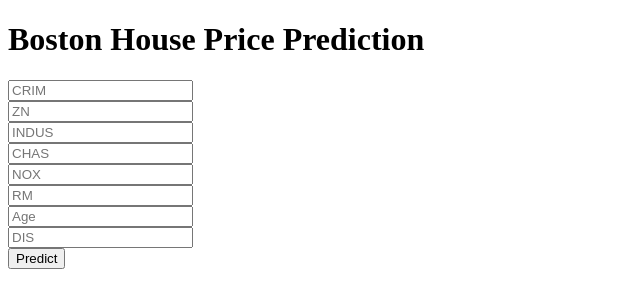
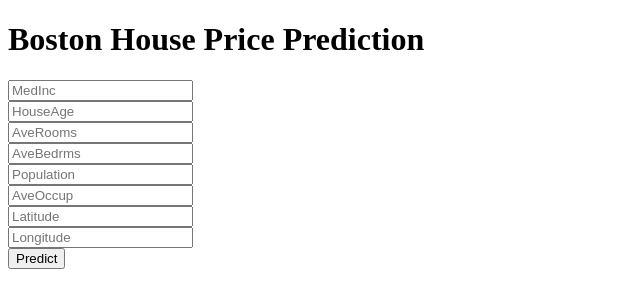
Before and after one commit to Jonatala/CaliforniaHousing, a Flask app: page / in a window 1280 px wide. Shown: the top 308 px of the page, without its empty margins (0-640 px from the left). Run offline with Flask 2, Linux system fonts and the light colour scheme; parts of the project's set-up code (start-up, migrations or seed data) failed here and were passed over.

Commit message:
update made to home.py

```diff
--- a/templates/home.html
+++ b/templates/home.html
@@ -18,14 +18,14 @@
 
      <!-- Main Input For Receiving Query to our ML -->
     <form action="{{ url_for('predict')}}"method="post">
-      <input type="text" name="MedInc" placeholder="CRIM" required="required" /><br>
-    	<input type="text" name="HouseAge" placeholder="ZN" required="required" /><br>
-        <input type="text" name="AveRooms" placeholder="INDUS" required="required" /><br>
-        <input type="text" name="AveBedrms" placeholder="CHAS" required="required" /><br>
-        <input type="text" name="Population" placeholder="NOX" required="required" /><br>
-        <input type="text" name="AveOccup" placeholder="RM" required="required" /><br>
-        <input type="text" name="Latitude" placeholder="Age" required="required" /><br>
-        <input type="text" name="Longitude" placeholder="DIS" required="required" /><br>
+      <input type="text" name="MedInc" placeholder="MedInc" required="required" /><br>
+    	<input type="text" name="HouseAge" placeholder="HouseAge" required="required" /><br>
+        <input type="text" name="AveRooms" placeholder="AveRooms" required="required" /><br>
+        <input type="text" name="AveBedrms" placeholder="AveBedrms" required="required" /><br>
+        <input type="text" name="Population" placeholder="Population" required="required" /><br>
+        <input type="text" name="AveOccup" placeholder="AveOccup" required="required" /><br>
+        <input type="text" name="Latitude" placeholder="Latitude" required="required" /><br>
+        <input type="text" name="Longitude" placeholder="Longitude" required="required" /><br>
 
 
 
```
